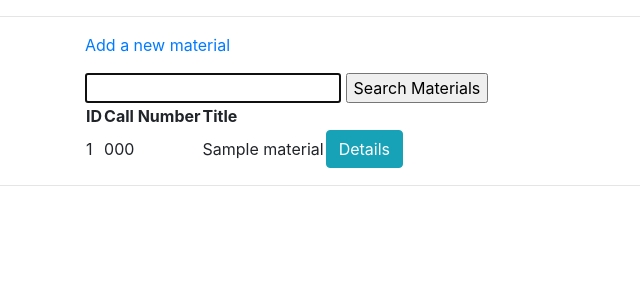
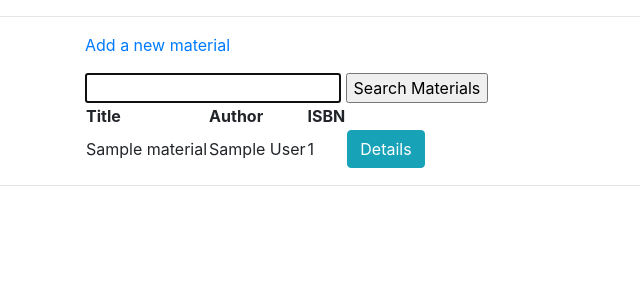
Before and after one commit to alexschmertmann/f19-msci3300-g6, a Flask app: page /materials in a window 1280 px wide. Shown: the part 56-356 px from the top of the page, without its empty margins (0-640 px from the left). Run offline with Flask 2, Linux system fonts and the light colour scheme; tables that the repository leaves empty hold one stand-in row (values such as "Sample post"); one stand-in notice (Sample message) is shown; parts of the project's set-up code (start-up, migrations or seed data) failed here and were passed over; some libraries are stand-ins or nearby versions.

Commit message:
updated materials and patron view

```diff
--- a/templates/materials.html
+++ b/templates/materials.html
@@ -1,18 +1,7 @@
 {% extends 'base.html' %}
 
 {% block body %}
-{% with messages = get_flashed_messages() %}
- {% if messages %}
- <div class="alert alert-warning alert-dismissible fade show" role="alert" id="flash">
-   {% for message in messages %}
-   <strong>Alert!</strong> {{ message }}
-   <button type="button" class="close" data-dismiss="alert" aria-label="Close">
-     <span aria-hidden="true">&times;</span>
-   </button>
-   {% endfor %}
-   {% endif %}
-   {% endwith %}
- </div>
+
 <p><a href="{{ url_for('add_material')}}"> Add a new material</a></p>
 <form method ="POST">
   <input type="text" autofocus="autofocus" name="search_materials">
@@ -23,9 +12,9 @@
     <table>
         <thead>
             <tr>
-                <th>ID</th>
-                <th>Call Number</th>
                 <th>Title</th>
+                <th>Author</th>
+                <th>ISBN</th>
             </tr>
         </thead>
 
@@ -33,9 +22,9 @@
             {% for row in materials %}
             <tr>
 
-                <td> {{ row.materialId }}</td>
-                <td> {{ row.callNumber }}</td>
                 <td> {{ row.title }}</td>
+                <td> {{ row.author }}</td>
+                <td> {{ row.ISBN }}</td>
 
                     <td>
           <form action="{{ url_for('material', materialId=row.materialId) }}" method="POST">
```
Also changed, not shown: templates/patrons.html (+3 -16 lines).
